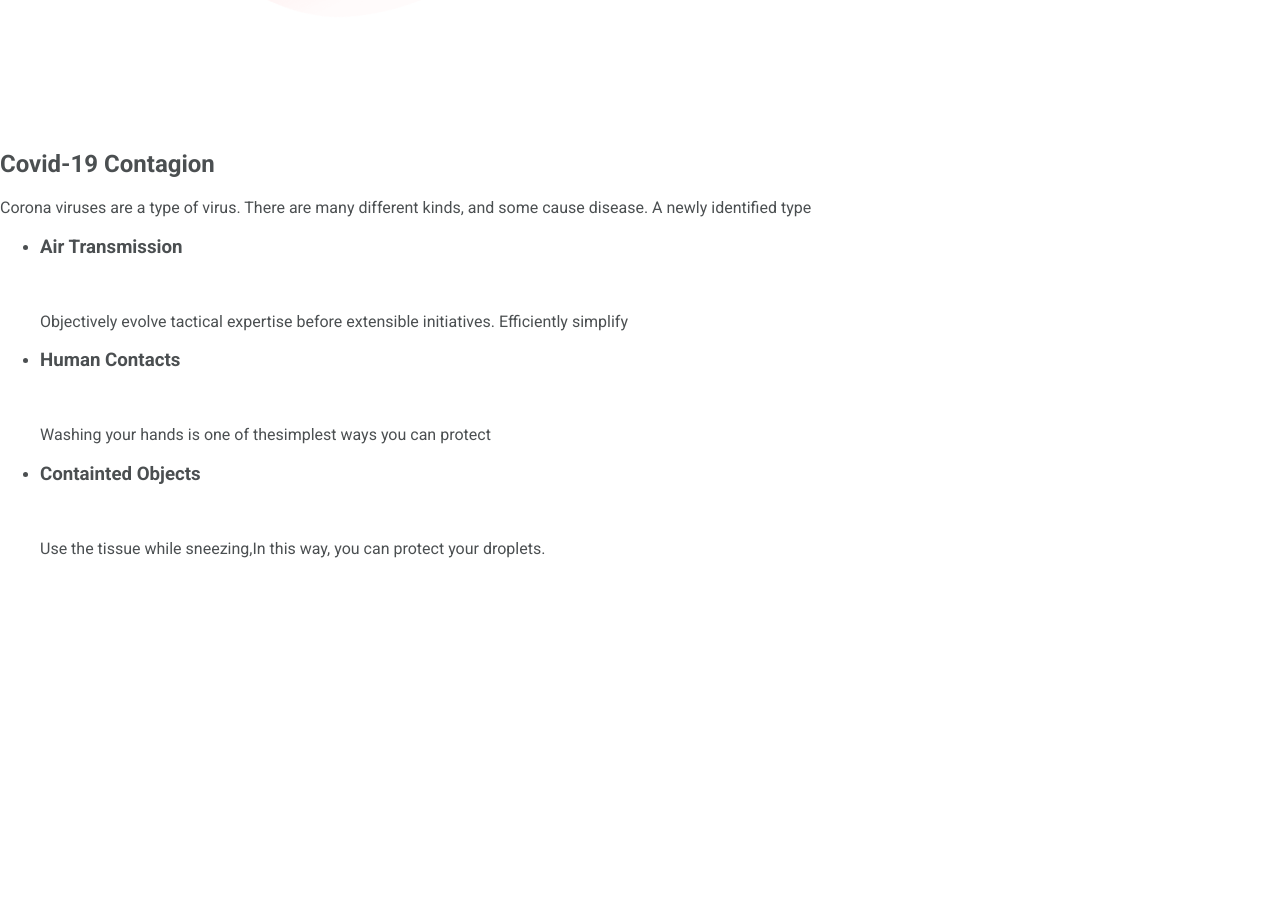
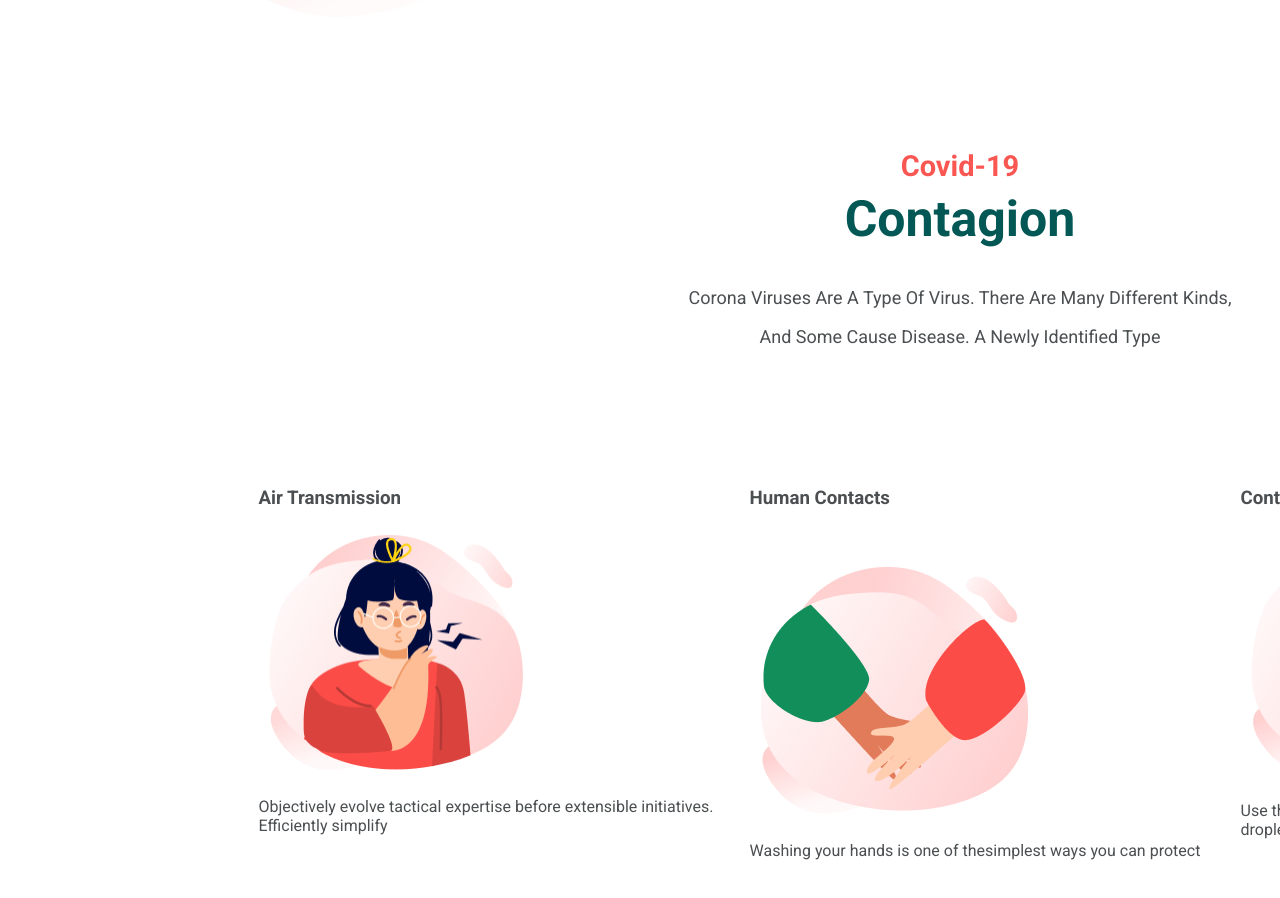
Before and after one commit to andreiadaew90/andreiadaew90, a plain HTML site: page index.html in a window 1280 px wide. Shown: the part 1800-2698 px from the top of the page. Before the commit the page ends 2374 px from the top, so only its background shows below. Drawn offline with Linux system fonts and the light colour scheme.

Commit message:
section 3

```diff
--- a/index.html
+++ b/index.html
@@ -51,27 +51,26 @@
             </div>
         </section>
         <section class="contagion">
-            <div class="contagion">
-                <h2><span>Covid-19</span> Contagion</h2>
-                <p>Corona viruses are a type of virus. There are many different kinds, and some cause disease. A newly identified type</p>
+            <div class="contagion-header">
+                <h2 class="contagion-header-h2"><span class="contagion-header-text">Covid-19</span> Contagion</h2>
+                <p class="contagion-header-p">Corona viruses are a type of virus. There are many different kinds, and some cause disease. A newly identified type</p>
             </div>
-            <ul>
-                <li>
+            <ul class="contagion-ul">
+                <li class="contagion-li">
                     <h3>Air Transmission</h3>
-                    <img src="" alt="">
+                    <img class="contagion-img" src="images/air-transmission.png" alt="картинка." width="270" height="250">
                     <p>Objectively evolve tactical expertise before extensible initiatives. Efficiently simplify</p>
                 </li>
-                <li>
+                <li class="contagion-li">
                     <h3>Human Contacts</h3>
-                    <img src="" alt="">
+                    <img class="contagion-img" src="images/human.png" alt="картинка." width="284" height="294">
                     <p>Washing your hands is one of thesimplest ways you can protect</p>
                 </li>
-                <li>
+                <li class="contagion-li">
                     <h3>Containted Objects</h3>
-                    <img src="" alt="">
+                    <img class="contagion-img" src="images/containted-objects.png" width="275" height="254" alt="картинка.">
                     <p>Use the tissue while sneezing,In this way, you can protect your droplets.</p>
                 </li>
-
             </ul>
         </section>
 
--- a/style/css.css
+++ b/style/css.css
@@ -160,3 +160,46 @@ body{
 .contagion{
 
 }
+.contagion-header{
+    margin: 0 auto;
+    width: 550px;
+   text-align: center;
+}
+.contagion-header-h2{
+    width: 248px;
+    color:#035755;
+    font-weight: bold;
+    font-size: 50px;
+    line-height: 119%;
+    text-transform: capitalize;
+    margin: 0 auto;
+    margin-bottom: 30px;
+}
+.contagion-header-text{
+    font-weight:700;
+    font-size: 29px;
+    line-height: 124%;
+    color: #FA5652;
+    margin-bottom: 25px;
+}
+.contagion-header-p{
+    font-size: 18px;
+    line-height: 215%;
+    text-transform: capitalize;
+    margin-bottom: 111px;
+}
+.contagion-ul{
+    display: flex;
+    justify-content: center;
+	flex-direction: row;
+    gap: 30px;
+}
+.contagion-li{
+    width: 461px;
+    height: 575px;
+    background-color: #ffffff;
+    list-style-type: none;
+}
+.contagion-img{
+    order: -1;
+}
```
Also changed, not shown: images/air-transmission.png (added), images/containted-objects.png (added), images/human.png (added).
